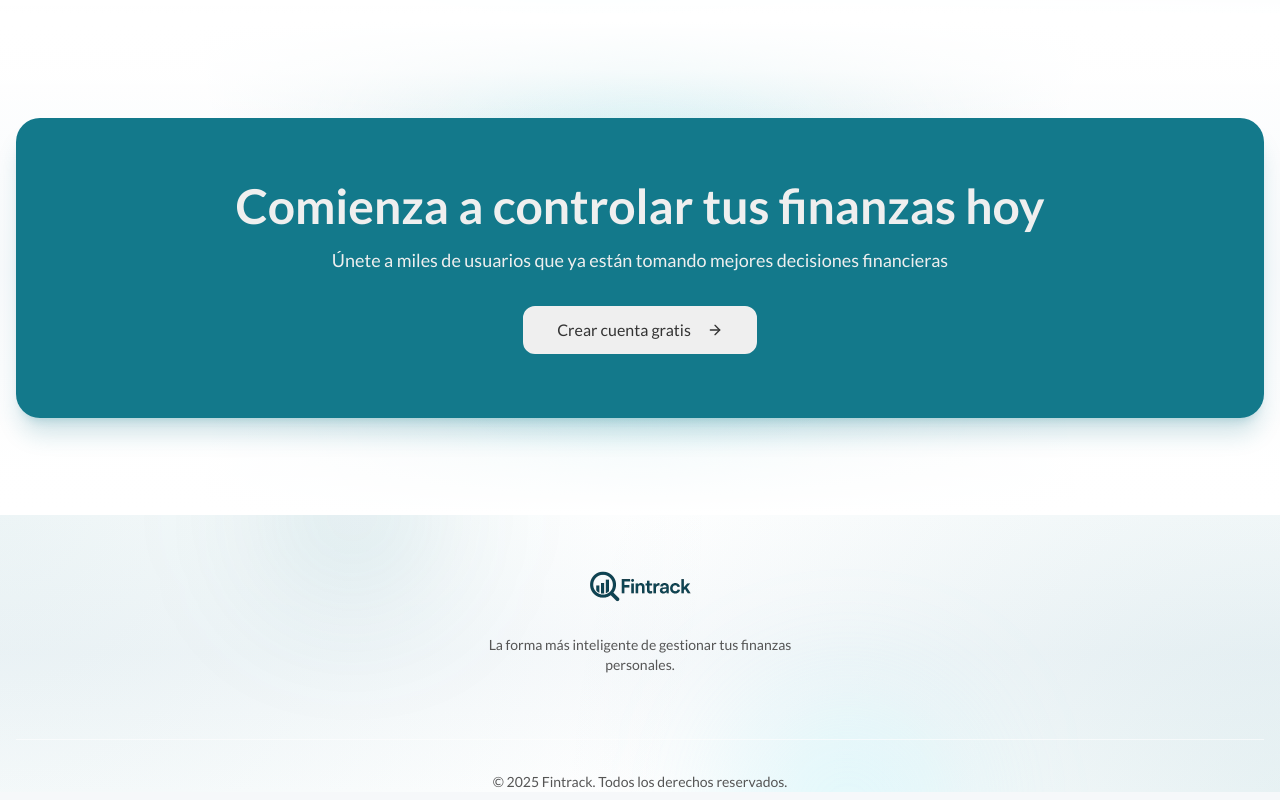
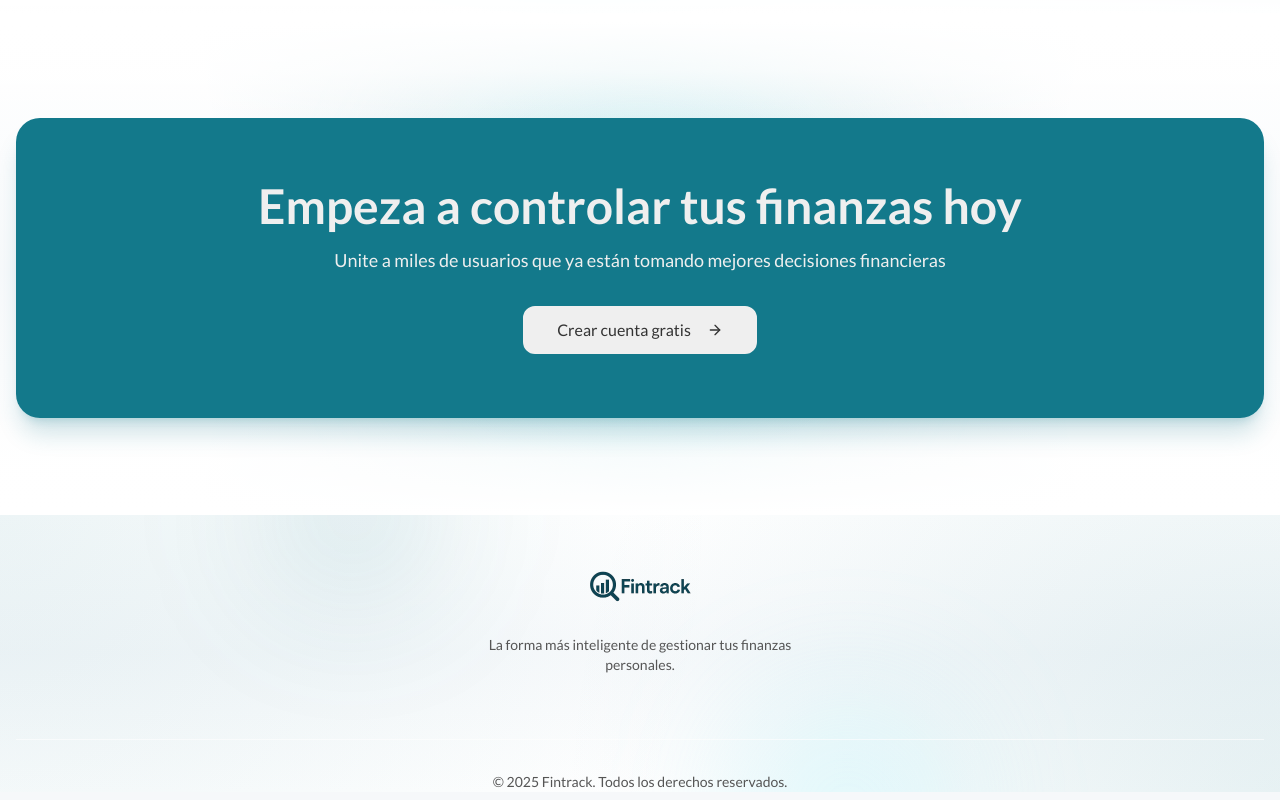
Before and after one commit to Ulises-Molina/Fintrack, a React (Vite) app: page / in a window 1280 px wide. Shown: the part 1603-2403 px from the top of the page. Built offline with nearby package versions, Linux system fonts and the light colour scheme; no server answers.

Commit message:
cambiar landing idioma

```diff
--- a/src/components/features.jsx
+++ b/src/components/features.jsx
@@ -41,10 +41,10 @@ function Features() {
           whileHover={{ y: -8 }}
         >
           <MotionHeading2 className="text-3xl md:text-5xl font-bold text-primary-foreground mb-4 text-balance" variants={fadeIn}>
-            Comienza a controlar tus finanzas hoy
+            Empeza a controlar tus finanzas hoy
           </MotionHeading2>
           <MotionParagraph className="text-lg text-primary-foreground/90 mb-8 max-w-2xl mx-auto" variants={fadeIn}>
-            Únete a miles de usuarios que ya están tomando mejores decisiones financieras
+            Unite a miles de usuarios que ya están tomando mejores decisiones financieras
           </MotionParagraph>
           <MotionButton
             className="text-[#333] h-12 px-8 bg-[#efefef] border-[#efefef] border-2 rounded-xl cursor-pointer"
```
